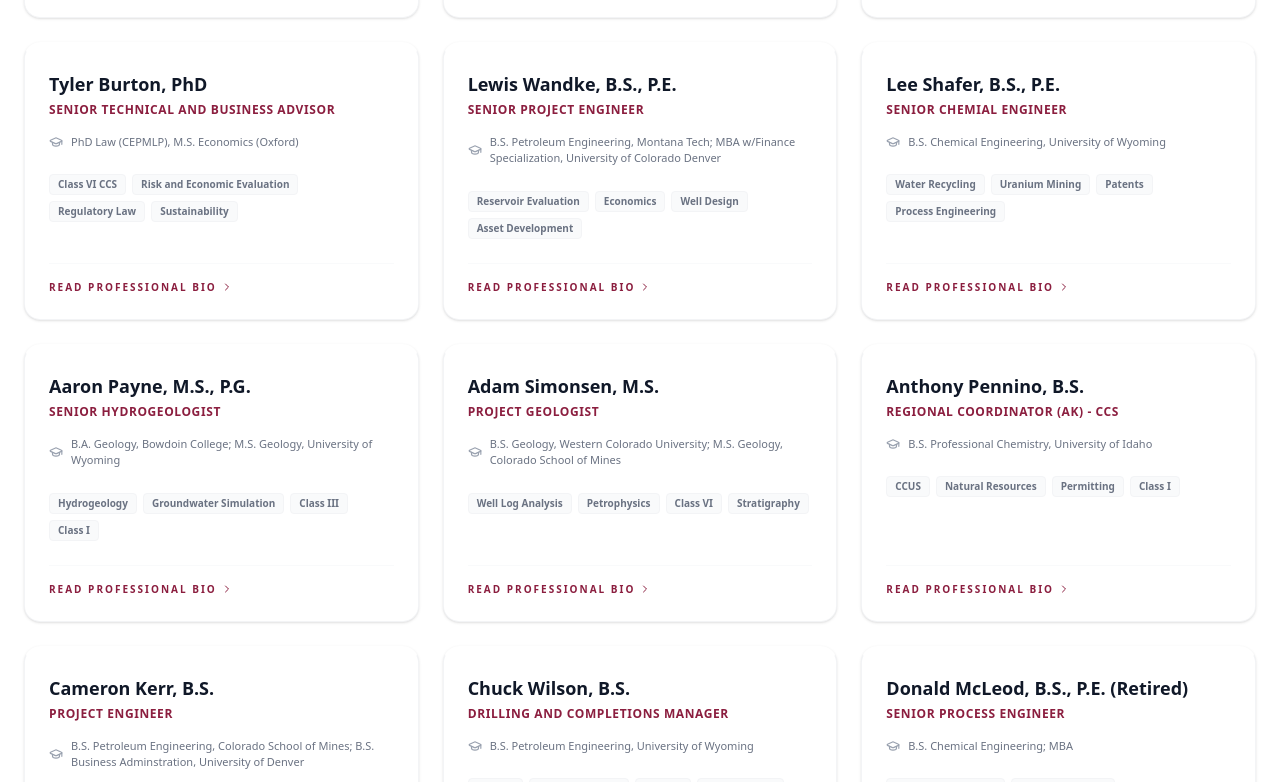
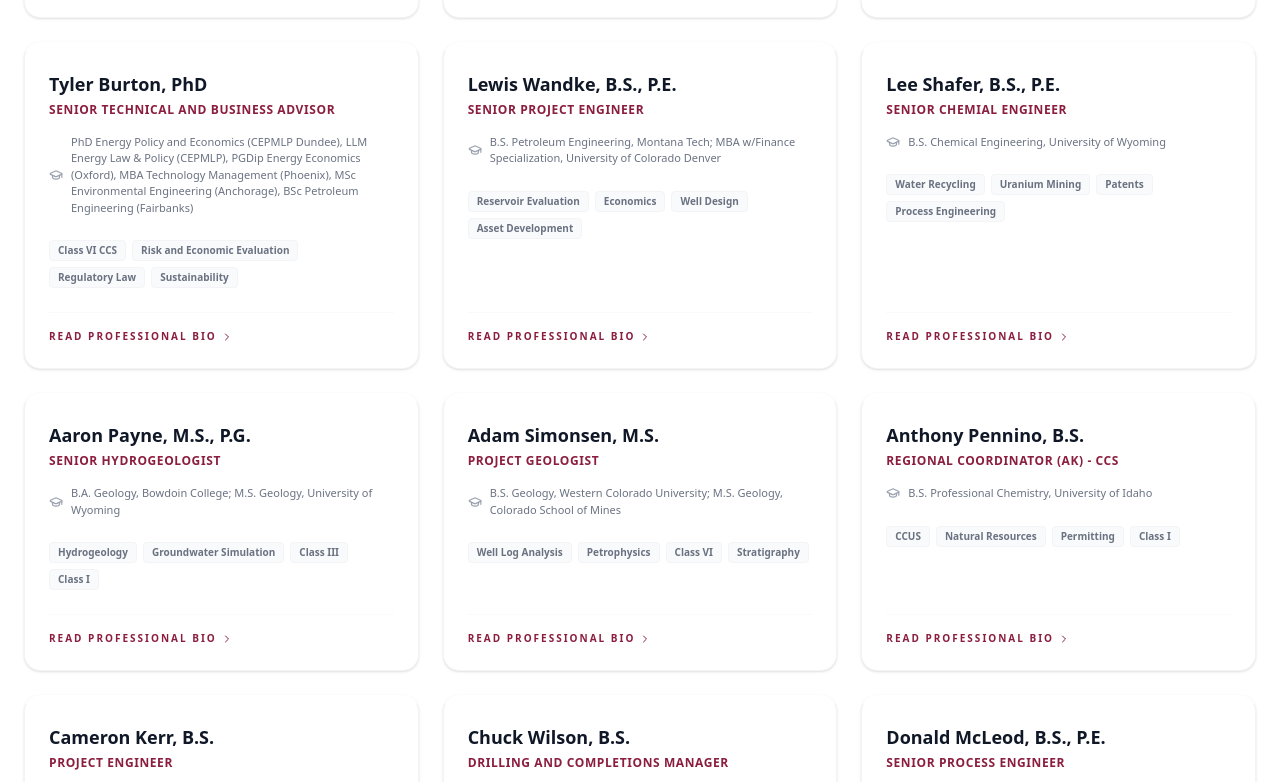
Before and after one commit to cmax88/petrotek-site, a React (Vite) app: page /team in a window 1280 px wide. Shown: the part 1120-1902 px from the top of the page. Built offline with nearby package versions, Linux system fonts and the light colour scheme.

Commit message:
Update Tyler Bio

```diff
--- a/src/pages/Team.jsx
+++ b/src/pages/Team.jsx
@@ -74,9 +74,9 @@ const OurTeam = () => {
     {
       name: "Tyler Burton, PhD",
       role: "Senior Technical and Business Advisor",
-      education: "PhD Law (CEPMLP), M.S. Economics (Oxford)",
+      education: "PhD Energy Policy and Economics (CEPMLP Dundee), LLM Energy Law & Policy (CEPMLP), PGDip Energy Economics (Oxford), MBA Technology Management (Phoenix), MSc Environmental Engineering (Anchorage), BSc Petroleum Engineering (Fairbanks)",
       tags: ["Class VI CCS", "Risk and Economic Evaluation", "Regulatory Law", "Sustainability"],
-      bio: "Dr. Burton has degrees in Petroleum Engineering from the University of Alaska, a graduate degree in economics from the University of Oxford, and graduate degrees in law from the CEPMLP where he continued as a Research Fellow with concentration on corporate & regulatory climate law, policy, & economics. With Petrotek, Tyler assists with Class VI permit applications, advises on carbon capture and storage markets including market credits, offsets valuation, and financial incentives. He is an FSA credentialed Sustainability Accounting Professional at the Sustainability Accounting Standards Board.",
+      bio: "Dr. Burton has worked as a Research Fellow with concentration on corporate & regulatory climate and energy law and policy, and energy economics. With Petrotek, Tyler assists with Classes I, III, and VI permit applications, advises on carbon sequestration and storage markets including market and 45Q credits, offsets valuation, projects financial assurance and incentives, contracts assessment, and risk evaluation. He is a Project Management Professional at PMI, a Cost Professional/Engineer at AACEI, an Energy Risk Professional at GARP, an FSA credentialed Sustainability Accounting Professional at the SASB, and a Six Sigma Black Belt.",
       personal: ""
     },
     {
@@ -136,7 +136,7 @@ const OurTeam = () => {
       personal: "In his spare time, Chuck enjoys hiking, hunting, fishing, and spending time with his kids and grandkids."
     },
     {
-      name: "Donald McLeod, B.S., P.E. (Retired)",
+      name: "Donald McLeod, B.S., P.E.",
       role: "Senior Process Engineer",
       education: "B.S. Chemical Engineering; MBA",
       tags: ["Process Engineering", "Landfill Leachate", "Water & Surface Treatment", "SCADA & Facility Optimization"],
@@ -287,7 +287,7 @@ const OurTeam = () => {
                   <h2 className="text-3xl font-bold text-gray-900 mb-2">{selectedMember.name}</h2>
                   <p className="text-xl text-[#8B1E3F] font-bold">{selectedMember.role}</p>
                   <div className="flex items-center mt-4 text-gray-500 font-medium">
-                    <GraduationCap className="w-5 h-5 mr-3 text-[#8B1E3F]" />
+                    <GraduationCap className="w-5 h-5 mr-3 shrink-0 text-[#8B1E3F]" />
                     {selectedMember.education}
                   </div>
                 </div>
```
